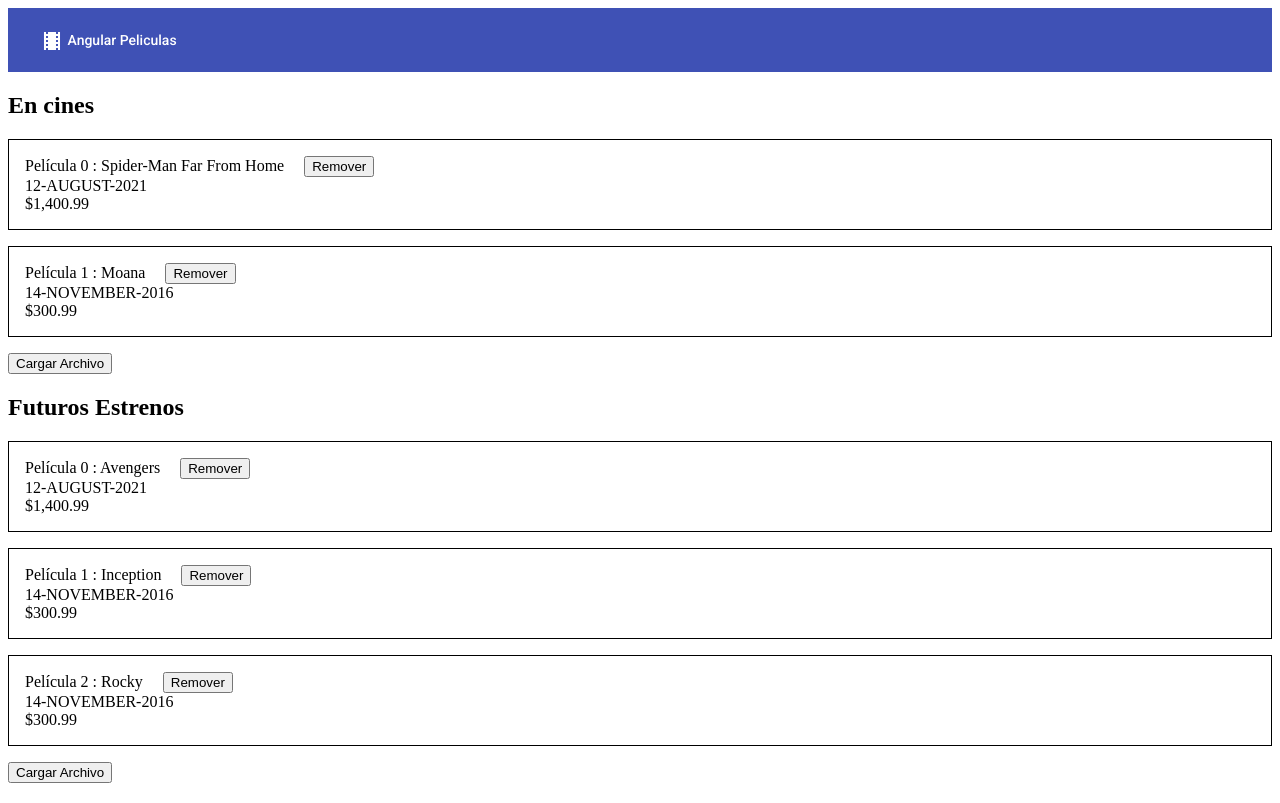
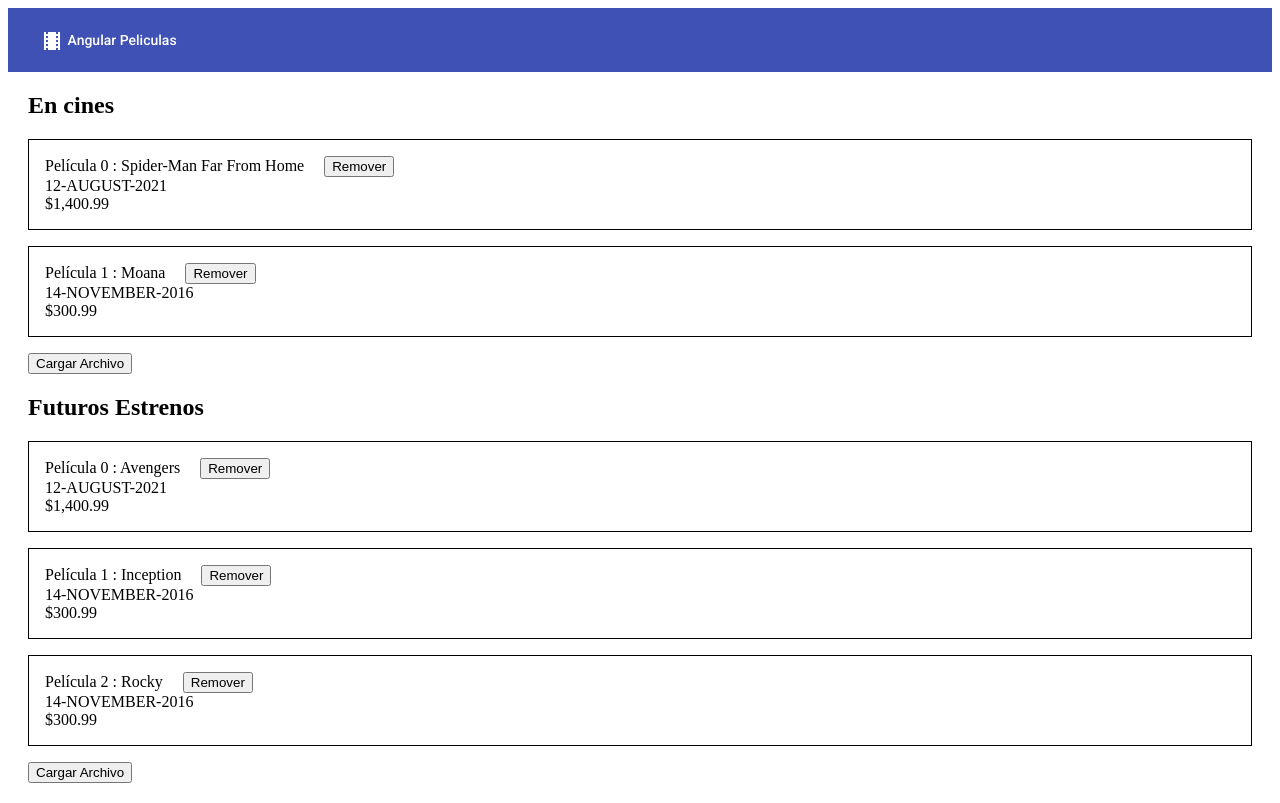
Before and after one commit to tinlui/front-end, an Angular app: page / in a window 1280 px wide. Built offline with nearby package versions, Linux system fonts and the light colour scheme.

Commit message:
clase contenedor

```diff
--- a/src/app/app.component.css
+++ b/src/app/app.component.css
@@ -1,3 +1,6 @@
 p{
     color: red;
 }
+.contenedor{
+    margin:20px;
+}
--- a/src/app/app.component.html
+++ b/src/app/app.component.html
@@ -1,7 +1,10 @@
 <app-menu></app-menu>
+
+<div class="contenedor">
 <h2>En cines</h2>
 <app-listado-peliculas [peliculas]="peliculasEnCines"></app-listado-peliculas>
 
 <h2>Futuros Estrenos</h2>
 <app-listado-peliculas [peliculas]="peliculasProximosEstrenos"></app-listado-peliculas>
 <router-outlet></router-outlet>
+</div>
```
